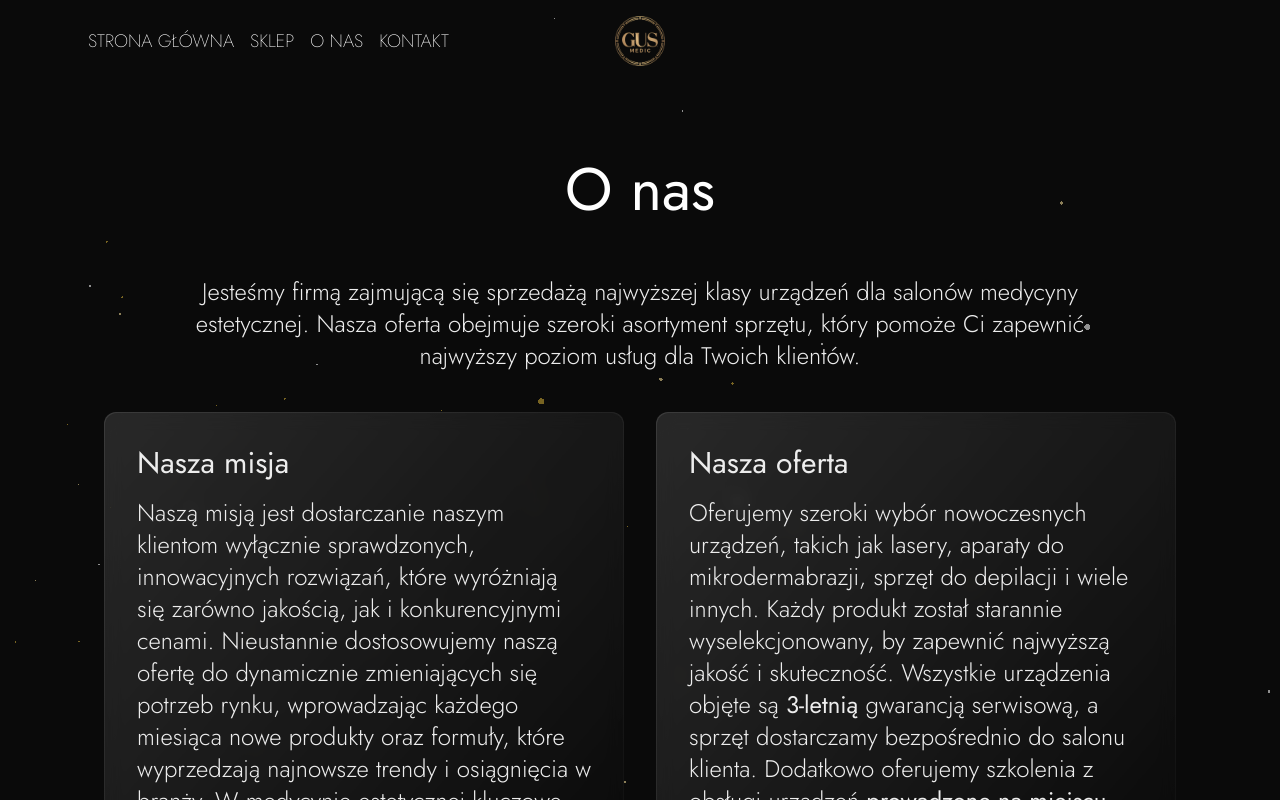
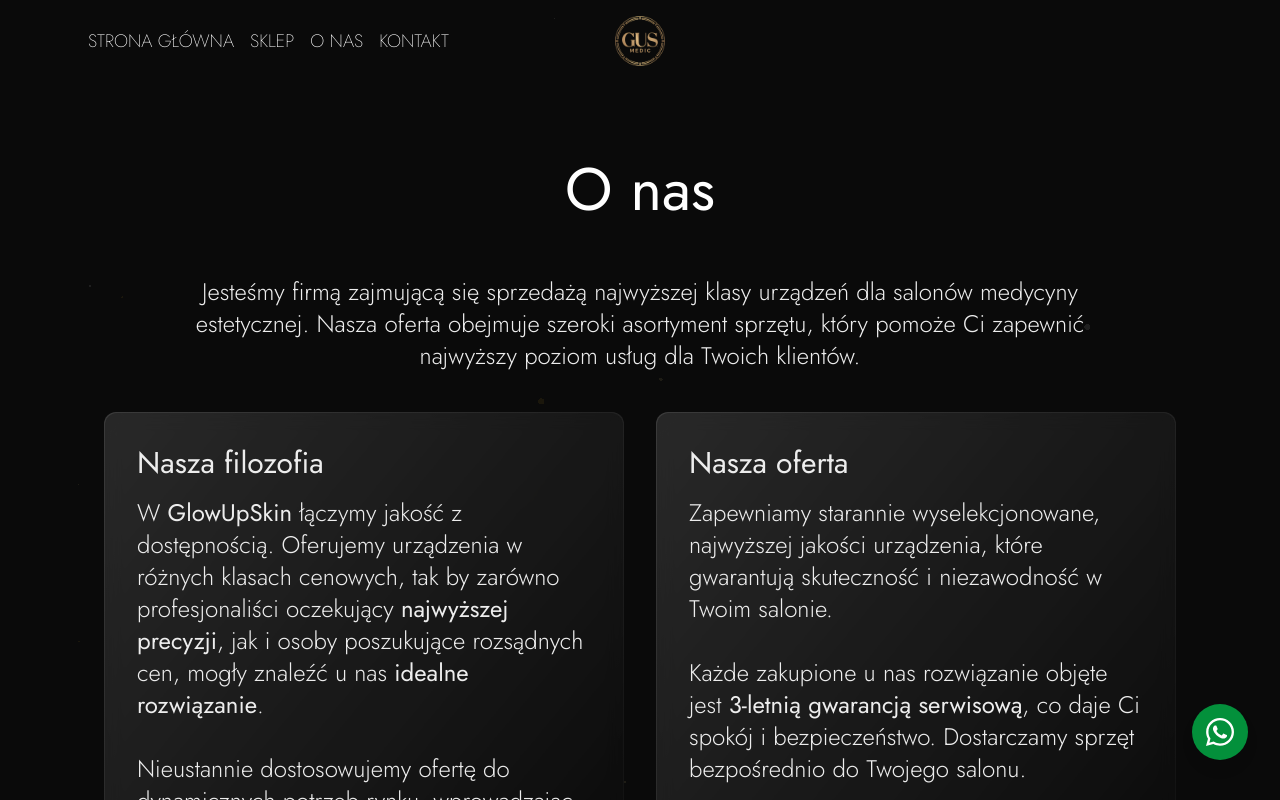
Before and after one commit to norbikam/GUS, a Next.js app: page /onas in a window 1280 px wide. Shown: the top 800 px of the page. Built offline with nearby package versions, Linux system fonts and the light colour scheme.

Commit message:
zmniejszona widoczność gwiazd, poprawiony przycisk, poprawiona sekcja O Nas

```diff
--- a/app/components/Particles.tsx
+++ b/app/components/Particles.tsx
@@ -15,6 +15,7 @@ interface ParticlesProps {
   sizeRandomness?: number;
   cameraDistance?: number;
   disableRotation?: boolean;
+  particleOpacity?: number;
   className?: string;
 }
 
@@ -47,6 +48,7 @@ const vertex = /* glsl */ `
   uniform float uSpread;
   uniform float uBaseSize;
   uniform float uSizeRandomness;
+  uniform float uOpacity;
 
   varying vec4 vRandom;
   varying vec3 vColor;
@@ -83,6 +85,7 @@ const fragment = /* glsl */ `
 
   uniform float uTime;
   uniform float uAlphaParticles;
+  uniform float uOpacity;
   varying vec4 vRandom;
   varying vec3 vColor;
 
@@ -94,10 +97,10 @@ const fragment = /* glsl */ `
       if(d > 0.5) {
         discard;
       }
-      gl_FragColor = vec4(vColor, 1.0);
+      gl_FragColor = vec4(vColor, uOpacity);
     } else {
       float circle = smoothstep(0.5, 0.4, d) * 0.9;
-      gl_FragColor = vec4(vColor, circle);
+      gl_FragColor = vec4(vColor, circle * uOpacity);
     }
   }
 `;
@@ -114,6 +117,7 @@ const Particles: React.FC<ParticlesProps> = ({
   sizeRandomness = 1,
   cameraDistance = 20,
   disableRotation = false,
+  particleOpacity = 0.55,
   className
 }) => {
   const containerRef = useRef<HTMLDivElement>(null);
@@ -186,7 +190,8 @@ const Particles: React.FC<ParticlesProps> = ({
         uSpread: { value: particleSpread },
         uBaseSize: { value: particleBaseSize },
         uSizeRandomness: { value: sizeRandomness },
-        uAlphaParticles: { value: alphaParticles ? 1 : 0 }
+        uAlphaParticles: { value: alphaParticles ? 1 : 0 },
+        uOpacity: { value: particleOpacity }
       },
       transparent: true,
       depthTest: false
@@ -245,7 +250,8 @@ const Particles: React.FC<ParticlesProps> = ({
     particleBaseSize,
     sizeRandomness,
     cameraDistance,
-    disableRotation
+    disableRotation,
+    particleOpacity
   ]);
 
   return <div ref={containerRef} className={`relative w-full h-full ${className}`} />;
--- a/app/katalog/page.tsx
+++ b/app/katalog/page.tsx
@@ -48,7 +48,7 @@ export default function KatalogPage(): React.ReactElement {
       <div className="pointer-events-none absolute inset-0 z-[1] opacity-45 md:opacity-55">
         <Particles
           className="w-full h-full"
-          particleCount={260}
+          particleCount={120}
           particleSpread={9}
           speed={0.006}
           particleColors={["#ffffff", "#f7e199", "#d4af37"]}
--- a/app/kontakt/page.tsx
+++ b/app/kontakt/page.tsx
@@ -41,7 +41,7 @@ export default function KatalogPage() {
       <div className="pointer-events-none absolute inset-0 z-[1] opacity-45 md:opacity-55">
         <Particles
           className="w-full h-full"
-          particleCount={260}
+          particleCount={120}
           particleSpread={9}
           speed={0.006}
           particleColors={["#ffffff", "#f7e199", "#d4af37"]}
--- a/app/layout.tsx
+++ b/app/layout.tsx
@@ -2,10 +2,12 @@ import type { Metadata } from "next";
 import {Jost} from "next/font/google";
 import "./globals.css";
 import Navbar from "./components/navbar";
+import Link from "next/link";
 
 import { ReactLenis } from 'lenis/react'
 import Footer from "./components/footer";
 import { Analytics } from "@vercel/analytics/next"
+import { FaWhatsapp } from "react-icons/fa";
 
 const jost = Jost({
   variable: "--font-jost",
@@ -32,6 +34,17 @@ export default function RootLayout({
         <Navbar />
         {children}
         <Footer />
+        <div className="pointer-events-none fixed bottom-6 right-4 z-[60] sm:bottom-10 sm:right-8">
+          <Link
+            href="https://wa.me/48510255279"
+            target="_blank"
+            rel="noopener noreferrer"
+            aria-label="Chat on WhatsApp"
+            className="pointer-events-auto flex h-14 w-14 items-center justify-center rounded-full bg-green-500/70 text-white shadow-lg transition hover:bg-green-600 hover:scale-110 focus-visible:bg-green-600 focus-visible:scale-110"
+          >
+            <FaWhatsapp className="h-8 w-8" />
+          </Link>
+        </div>
       </body>
       </ReactLenis>
     </html>
--- a/app/onas/page.tsx
+++ b/app/onas/page.tsx
@@ -7,7 +7,7 @@ export default function OnasPage() {
       <div className="pointer-events-none absolute inset-0 z-[1] opacity-45 md:opacity-55">
         <Particles
           className="w-full h-full"
-          particleCount={260}
+          particleCount={120}
           particleSpread={9}
           speed={0.006}
           particleColors={["#ffffff", "#f7e199", "#d4af37"]}
@@ -26,7 +26,7 @@ export default function OnasPage() {
         {/* Wstęp */}
         <section className="text-center">
           <p className="mt-4 text-lg md:text-2xl font-light md:px-10">
-Jesteśmy firmą zajmującą się sprzedażą najwyższej klasy urządzeń dla salonów medycyny estetycznej. Nasza oferta obejmuje szeroki asortyment sprzętu, który pomoże Ci zapewnić najwyższy poziom usług dla Twoich klientów.          </p>
+            Jesteśmy firmą zajmującą się sprzedażą najwyższej klasy urządzeń dla salonów medycyny estetycznej. Nasza oferta obejmuje szeroki asortyment sprzętu, który pomoże Ci zapewnić najwyższy poziom usług dla Twoich klientów.          </p>
         </section>
 
       {/* Dwie karty (glassmorphism) jak na wariancie 2 */}
@@ -34,10 +34,15 @@ Jesteśmy firmą zajmującą się sprzedażą najwyższej klasy urządzeń dla s
           {/* Karta: misja */}
           <div className="p-[1px] rounded-xl bg-gradient-to-br from-white/20 via-white/10 to-transparent">
             <div className="rounded-xl bg-black/30 backdrop-blur-sm p-8 h-full">
-              <h2 className="text-3xl">Nasza misja</h2>
+              <h2 className="text-3xl">Nasza filozofia</h2>
               <p className="mt-4 text-lg md:text-2xl font-light">
-Naszą misją jest dostarczanie naszym klientom wyłącznie sprawdzonych, innowacyjnych rozwiązań, które wyróżniają się zarówno jakością, jak i konkurencyjnymi cenami. Nieustannie dostosowujemy naszą ofertę do dynamicznie zmieniających się potrzeb rynku, wprowadzając każdego miesiąca nowe produkty oraz formuły, które wyprzedzają najnowsze trendy i osiągnięcia w branży. W medycynie estetycznej kluczowe jest nadążanie za postępem, dlatego w GlowUpSkin znajdziesz wszystko, co sprawi, że Twój salon będzie nie tylko ekskluzywny, ale również zapewni zabiegi na najwyższym, profesjonalnym poziomie.
-
+                W <b>GlowUpSkin</b> łączymy jakość z dostępnością. Oferujemy urządzenia w różnych klasach cenowych, tak by zarówno profesjonaliści oczekujący <b>najwyższej precyzji</b>, jak i osoby poszukujące rozsądnych cen, mogły znaleźć u nas <b>idealne rozwiązanie</b>.
+                <br />
+                <br />
+                Nieustannie dostosowujemy ofertę do dynamicznych potrzeb rynku, wprowadzając produkty i formuły, które stanowią odpowiedź na najnowsze osiągnięcia branży.
+                <br />
+                <br />
+                Naszym celem jest, abyś znalazł u nas wszystko, co sprawi, że Twój salon będzie <b>nowoczesny, ekskluzywny i profesjonalny</b>.
               </p>
             </div>
           </div>
@@ -47,7 +52,13 @@ Naszą misją jest dostarczanie naszym klientom wyłącznie sprawdzonych, innowa
             <div className="rounded-xl bg-black/30 backdrop-blur-sm p-8 h-full">
               <h2 className="text-3xl">Nasza oferta</h2>
               <p className="mt-4 text-lg md:text-2xl font-light">
-Oferujemy szeroki wybór nowoczesnych urządzeń, takich jak lasery, aparaty do mikrodermabrazji, sprzęt do depilacji i wiele innych. Każdy produkt został starannie wyselekcjonowany, by zapewnić najwyższą jakość i skuteczność. Wszystkie urządzenia objęte są <b>3-letnią</b> gwarancją serwisową, a sprzęt dostarczamy bezpośrednio do salonu klienta. Dodatkowo oferujemy szkolenia z obsługi urządzeń <b>prowadzone na miejscu</b>, aby zapewnić pełne wsparcie i komfort użytkowania.
+                Zapewniamy starannie wyselekcjonowane, najwyższej jakości urządzenia, które gwarantują skuteczność i niezawodność w Twoim salonie.
+                <br />
+                <br />
+                Każde zakupione u nas rozwiązanie objęte jest <b>3-letnią gwarancją serwisową</b>, co daje Ci spokój i bezpieczeństwo. Dostarczamy sprzęt bezpośrednio do Twojego salonu.
+                <br />
+                <br />
+                Dodatkowo, oferujemy szkolenia z obsługi prowadzone <b>na miejscu</b>, abyś Ty i Twój zespół mogli w pełni wykorzystać potencjał urządzeń od pierwszego dnia. To kompleksowe wsparcie zapewnia pełny komfort użytkowania.
               </p>
             </div>
           </div>
--- a/app/page.tsx
+++ b/app/page.tsx
@@ -6,7 +6,6 @@ import Link from "next/link";
 import Image from "next/image";
 import { Product } from './types/product';
 import Particles from "./components/Particles";
-import { FaWhatsapp } from "react-icons/fa";
 
 export default function Home(): React.ReactElement {
   const [products, setProducts] = useState<Product[]>([]);
@@ -41,22 +40,12 @@ export default function Home(): React.ReactElement {
     <div className="">
       <HeroSection/>
 
-      <Link
-        href="https://wa.me/48510255279"
-        target="_blank"
-        rel="noopener noreferrer"
-        aria-label="Chat on WhatsApp"
-        className="fixed bottom-10 right-8 z-[10] flex h-14 w-14 items-center justify-center rounded-full bg-green-500/60 text-white shadow-lg transition hover:bg-green-600 hover:scale-110 focus-visible:bg-green-600 focus-visible:scale-110"
-      >
-        <FaWhatsapp className="h-8 w-8" />
-      </Link>
-
       <div className="relative w-full">
         {/* Gwiazdy — mniej cząstek, większy rozmiar, prosty shader */}
         <div className="pointer-events-none absolute inset-0 z-[1] opacity-45 md:opacity-55">
           <Particles
             className="w-full h-full"
-            particleCount={180}
+            particleCount={140}
             particleSpread={9}
             speed={0.006}
             particleColors={["#ffffff", "#f7e199", "#d4af37"]}
```
